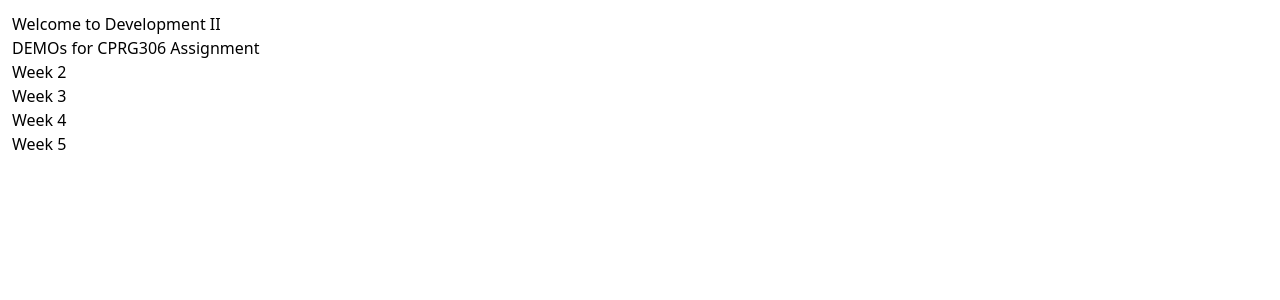
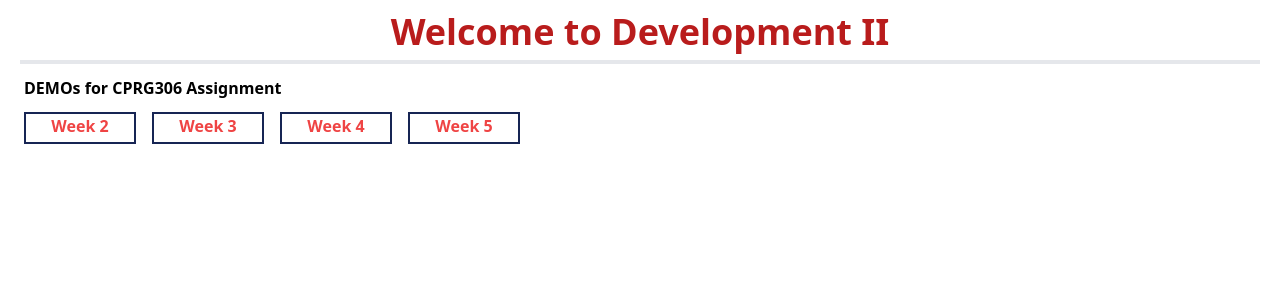
Before and after one commit to chinedu-amaechi/cprg306-assignments, a Next.js app: page / in a window 1280 px wide. Shown: the top 300 px of the page. Built offline with nearby package versions, Linux system fonts and the light colour scheme.

Commit message:
Additional Styling
Styling of the Landing Page.

```diff
--- a/app/page.js
+++ b/app/page.js
@@ -1,14 +1,19 @@
 export default function Page() {
   return (
     <div className="m-3 ">
-      <h1>Welcome to Development II</h1>
-      <p>DEMOs for CPRG306 Assignment</p>
-      <ul>
-        <li ><a href="/week-2">Week 2</a></li>
-        <li><a href="/week-3">Week 3</a></li>
-        <li><a href="/week-4">Week 4</a></li>
-        <li><a href="/week-5">Week 5</a></li>
-      </ul>
+      <h1 className="font-extrabold text-4xl text-center text-red-700">Welcome to Development II</h1>
+      <hr className="m-2 border-2"/>
+      <div className="m-3">
+      <p className="font-semibold">DEMOs for CPRG306 Assignment</p>
+        <div className="flex w-full m-2 ml-0">
+          <ul className="flex gap-4 text-center font-semibold text-red-500 p-1 pl-0">
+            <li className="border-2 border-blue-950 w-28 h-8"><a href="/week-2">Week 2</a></li>
+            <li className="border-2 border-blue-950 w-28 h-8"><a href="/week-3">Week 3</a></li>
+            <li className="border-2 border-blue-950 w-28 h-8"><a href="/week-4">Week 4</a></li>
+            <li className="border-2 border-blue-950 w-28 h-8"><a href="/week-5">Week 5</a></li>
+          </ul>
+        </div>
+      </div>
     </div>
   );
 }
--- a/app/week-2/page.js
+++ b/app/week-2/page.js
@@ -3,7 +3,7 @@ import StudentInfo from "./student-info";
 export default function Page() {
   return (
     <main>
-        <h1>Shopping List | <a href="/"> Home Page</a></h1>
+        <h1>Shopping List | <a href="./"> Home Page</a></h1>
         <StudentInfo />
     </main>
   );
```
